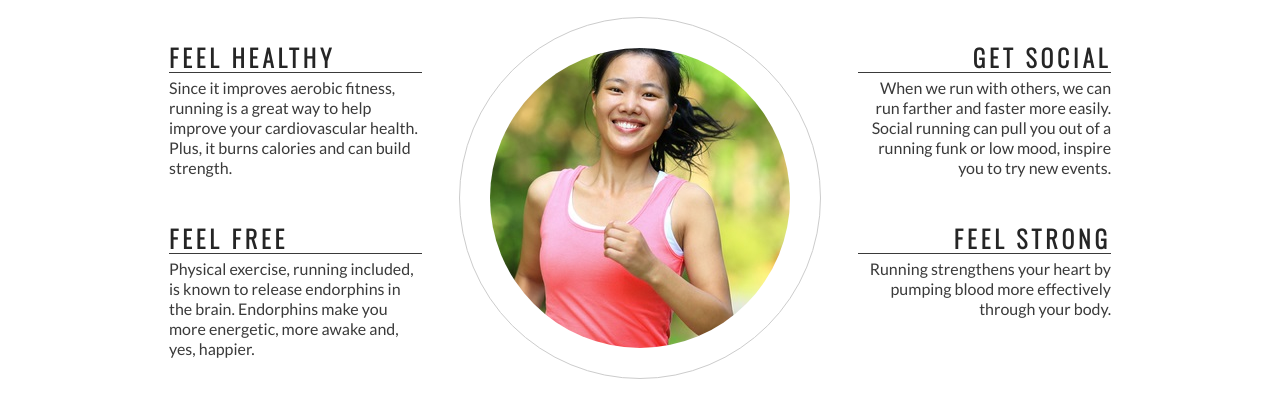
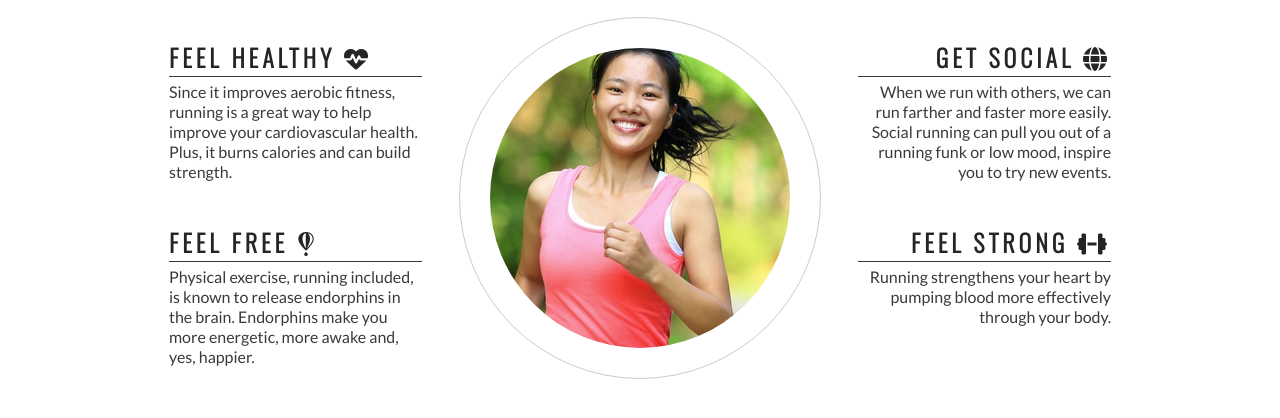
Before and after one commit to JamesFahey/Love-running, a plain HTML site: page index.html in a window 1280 px wide. Shown: the part 764-1182 px from the top of the page. Drawn offline with nearby package versions, Linux system fonts and the light colour scheme.

Commit message:
Add font awesome icons to club ethos section

```diff
--- a/index.html
+++ b/index.html
@@ -42,26 +42,26 @@
         <h2 id="welcome">Why Love Running With Us?</h2>
         <div id="left-about">
             <div class="left-about-heading">
-                <h2>Feel Healthy</h2>
+                <h2>Feel Healthy <i class="fas fa-heartbeat"></i></h2>
                 <hr>
                 <p>Since it improves aerobic fitness, running is a great way to help improve your cardiovascular health. Plus, it burns calories and can build strength.</p>
             </div>
             <div class="left-about-heading">
-                <h2>Feel Free</h2>
+                <h2>Feel Free <i class="fab fa-fly"></i></h2>
                 <hr>
                 <p>Physical exercise, running included, is known to release endorphins in the brain. Endorphins make you more energetic, more awake and, yes, happier.</p>
             </div>
         </div>
         <div id="right-about">
             <div class="right-about-heading">
-                <h2>Get Social</h2>
+                <h2>Get Social <i class="fas fa-globe"></i></h2>
                 <hr>
                 <p>
                     When we run with others, we can run farther and faster more easily. Social running can pull you out of a running funk or low mood, inspire you to try new events.
                 </p>
             </div>
             <div class="right-about-heading">
-                <h2>Feel Strong</h2>
+                <h2>Feel Strong <i class="fas fa-dumbbell"></i></h2>
                 <hr>
                 <p>
                     Running strengthens your heart by pumping blood more effectively through your body.
@@ -80,6 +80,10 @@
     <footer>
         Social links here
     </footer>
+
+    <!-- font awesome kit -->
+    <script src="https://kit.fontawesome.com/584709fa3c.js" crossorigin="anonymous"></script>
+
 </body>
 
 </html>
```
